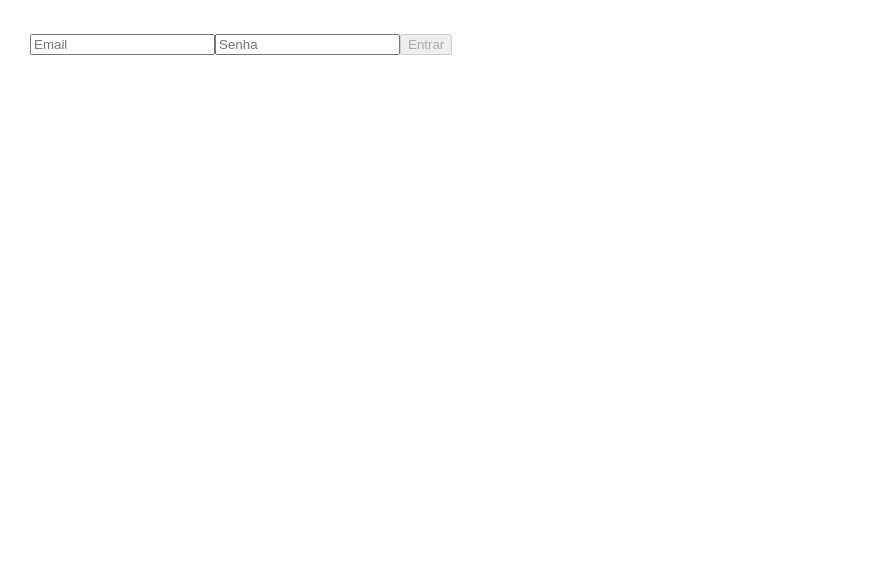
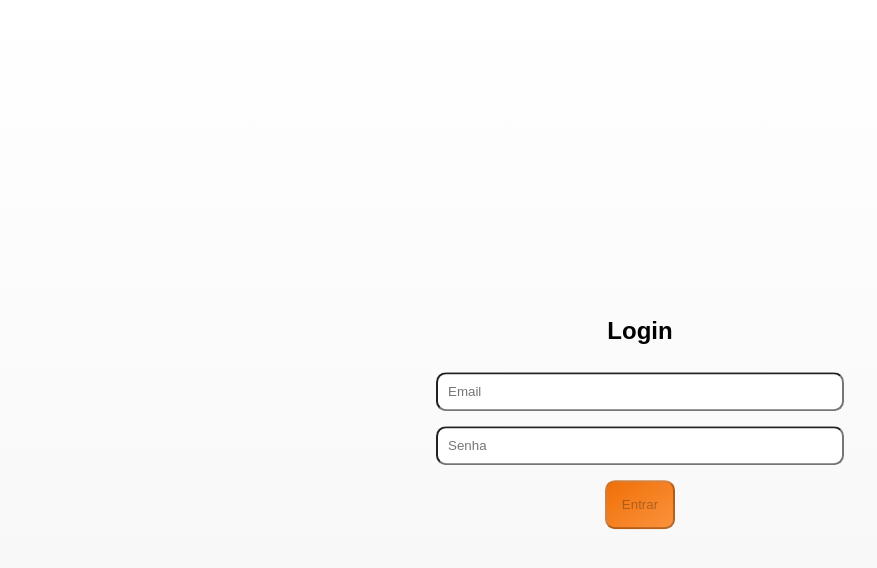
Before and after one commit to tryber/sd-05-recipes-app-7, a React (Create React App) app: page / in a window 1280 px wide. Shown: the top 568 px of the page, without its empty margins (0-877 px from the left). Built offline with nearby package versions, Linux system fonts and the light colour scheme.

Commit message:
Fixed some bugs

```diff
--- a/src/App.css
+++ b/src/App.css
@@ -6,5 +6,4 @@ body {
   font-weight: 400;
   line-height: 1.7;
   margin: 0;
-  padding: 30px;
 }
--- a/src/App.js
+++ b/src/App.js
@@ -1,5 +1,5 @@
 import React from 'react';
-import { BrowserRouter, Route } from 'react-router-dom';
+import { BrowserRouter, Route, Switch } from 'react-router-dom';
 
 import './App.css';
 
@@ -26,22 +26,24 @@ function App() {
   return (
     <HeaderProvider>
       <BrowserRouter>
-        <Route exact path="/" component={Login} />
-        <Route exact path="/comidas" component={Foods} />
-        <Route exact path="/bebidas" component={Drinks} />
-        <Route exact path="/comidas/:id" component={FoodDetails} />
-        <Route exact path="/bebidas/:id" component={DrinkDetails} />
+        <Switch>
           <Route path="/comidas/:id/in-progress" component={FoodInProgress} />
+          <Route path="/comidas/:id" component={FoodDetails} />
+          <Route path="/comidas" component={Foods} />
           <Route path="/bebidas/:id/in-progress" component={DrinkInProgress} />
-        <Route exact path="/explorar" component={Explore} />
-        <Route exact path="/explorar/comidas" component={ExploreFoods} />
-        <Route exact path="/explorar/bebidas" component={ExploreDrinks} />
+          <Route path="/bebidas/:id" component={DrinkDetails} />
+          <Route path="/bebidas" component={Drinks} />
           <Route path="/explorar/comidas/ingredientes" component={ExploreFoodsByIngredient} />
           <Route path="/explorar/bebidas/ingredientes" component={ExploreDrinksByIngredient} />
           <Route path="/explorar/comidas/area" component={ExploreFoodsByLocal} />
+          <Route path="/explorar/comidas" component={ExploreFoods} />
+          <Route path="/explorar/bebidas" component={ExploreDrinks} />
+          <Route path="/explorar" component={Explore} />
+          <Route path="/receitas-favoritas" component={FavoriteRecipes} />
+          <Route path="/receitas-feitas" component={RecipesDone} />
           <Route path="/perfil" component={Profile} />
-        <Route path="/receitas-feitas" component={RecipesDone} />
-        <Route path="/receitas-favoritas" component={FavoriteRecipes} />
+          <Route exact path="/" component={Login} />
+        </Switch>
       </BrowserRouter>
     </HeaderProvider>
   );
--- a/src/pages/Drinks.js
+++ b/src/pages/Drinks.js
@@ -21,7 +21,7 @@ const Drinks = () => {
   ) : (
     <section>
       <Header title={'Bebidas'} />
-      {drinks.map((drink, index) => {
+      {drinks && drinks.map((drink, index) => {
         if (index < 12) {
           return <DrinkCard drink={drink} index={index} />;
         }
--- a/src/pages/FoodDetails.js
+++ b/src/pages/FoodDetails.js
@@ -21,9 +21,14 @@ function FoodDetails() {
       <h3 data-testid="recipe-category">{food.strCategory}</h3>
       <h2>Ingredients</h2>
       <ul>
-        <li>{`${food.strIngredient1} - ${food.strMeasure1}`}</li>
+        {Object.keys(food).map((ingredient) => {
+          return (
+            console.log(ingredient, food[ingredient])
+          )
+        })}
+        {/* <li>{`${food.strIngredient1} - ${food.strMeasure1}`}</li>
         <li>{`${food.strIngredient2} - ${food.strMeasure2}`}</li>
-        <li>{`${food.strIngredient3} - ${food.strMeasure3}`}</li>
+        <li>{`${food.strIngredient3} - ${food.strMeasure3}`}</li> */}
       </ul>
       <h2>Instructions</h2>
       <p>{food.strInstructions}</p>
--- a/src/pages/Foods.js
+++ b/src/pages/Foods.js
@@ -20,8 +20,9 @@ const Foods = () => {
     <section>Loading...</section>
   ) : (
     <section>
+      {console.log('console teste', foods)}
       <Header title={'Comidas'} />
-      {foods.map((food, index) => {
+      {foods && foods.map((food, index) => {
         if (index < 12) {
           return <FoodCard food={food} index={index} />;
         }
--- a/src/pages/Login.js
+++ b/src/pages/Login.js
@@ -1,5 +1,6 @@
 import React, { useState, useEffect } from 'react';
 import { Link } from 'react-router-dom';
+import './styles/Login.css';
 
 const Login = () => {
   const [email, setEmail] = useState('');
@@ -26,14 +27,18 @@ const Login = () => {
   };
 
   return (
-    <form>
+    <section className="login-container">
+      <form className="login-input">
+        <h1>Login</h1>
         <input
+          className="login-input-email"
           type="email"
           placeholder="Email"
           data-testid="email-input"
           onChange={(event) => setEmail(event.target.value)}
         />
         <input
+          className="login-input-password"
           type="password"
           placeholder="Senha"
           data-testid="password-input"
@@ -41,6 +46,7 @@ const Login = () => {
         />
         <Link to="/comidas">
           <button
+            className="btn btn-orange"
             type="button"
             data-testid="login-submit-btn"
             onClick={() => setLocalStorage()}
@@ -50,6 +56,7 @@ const Login = () => {
           </button>
         </Link>
       </form>
+    </section>
   );
 };
 
--- /dev/null
+++ b/src/pages/styles/Login.css
@@ -0,0 +1,38 @@
+.login-container {
+  background-image: linear-gradient(to bottom, white, whitesmoke);
+  height: 95vh;
+  padding: 30px;
+  position: relative;
+}
+
+.login-input {
+  left: 50%;
+  position: absolute;
+  text-align: center;
+  top: 50%;
+  transform: translate(-50%, -50%);
+}
+
+.login-input-email, .login-input-password {
+  border-radius: 10px;
+  display: block;
+  margin: 15px 15px;
+  padding: 10px;
+  width: 30vw;
+}
+
+.btn:disabled {
+  background-color: green;
+  padding: 45px;
+  border-radius: 10px;
+  background-color: grey;
+  padding: 15px;
+}
+
+.btn {
+  background-image: linear-gradient(to right bottom, rgb(240, 112, 8), rgb(251, 146, 60));
+  padding: 45px;
+  border-radius: 10px;
+  background-color: grey;
+  padding: 15px;
+}
```
Lines whose indentation alone changed are shown as unchanged.
